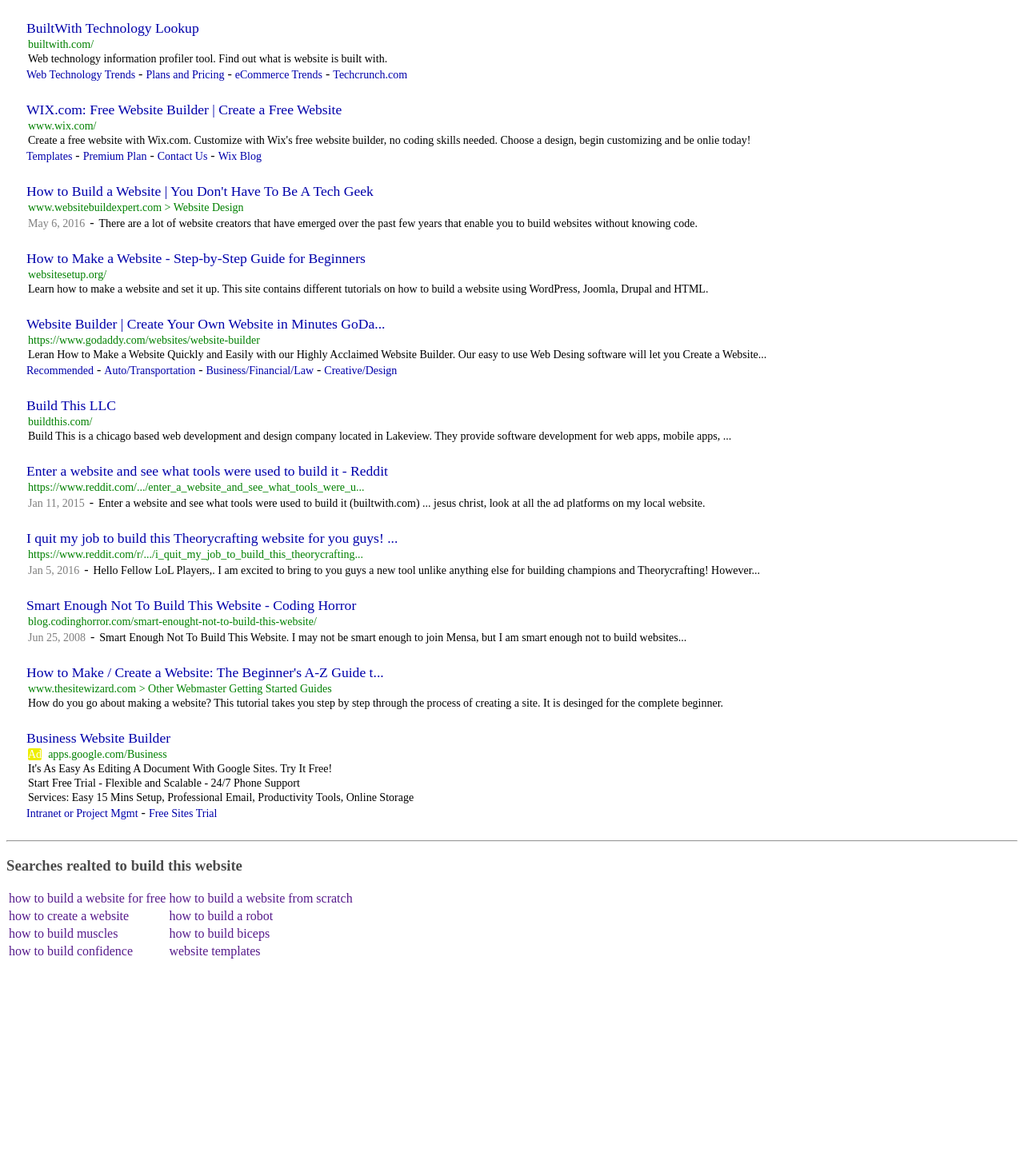
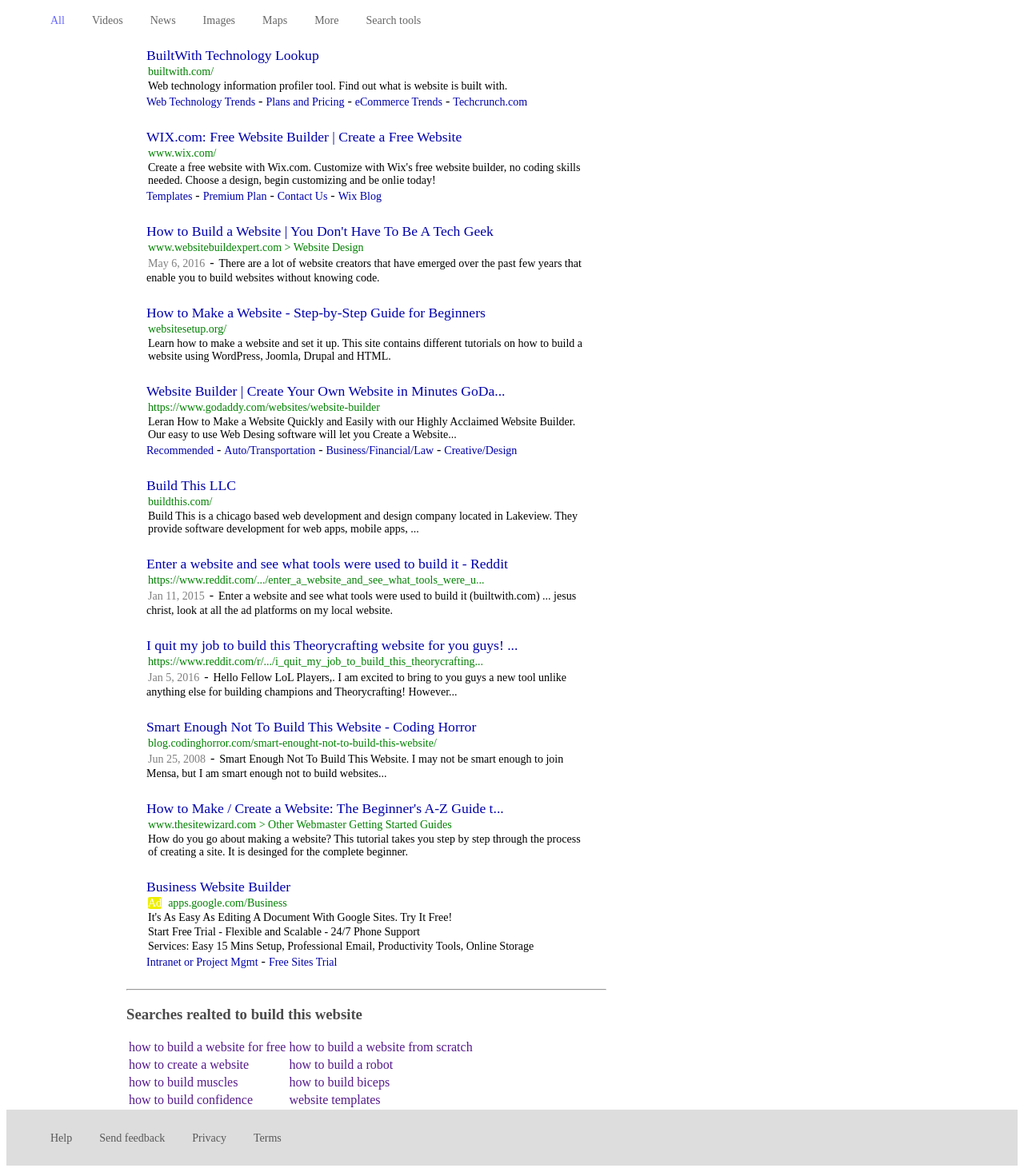
Before and after one commit to ksaimanoj/google-search-page, a plain HTML site: page index.html in a window 1280 px wide. Shown: the whole page at 80% size. Before the commit the page ends 1210 px from the top, so only its background shows below. Drawn offline with Linux system fonts and the light colour scheme.

Commit message:
Add navigation bar and footer

```diff
--- a/index.html
+++ b/index.html
@@ -5,7 +5,20 @@
 		<link rel="stylesheet" type="text/css" href="styles/my-style.css">
 	</head>
 	<body>
-		<div>
+
+		<div class="nav_bar">
+			<ul>
+				<li><a href="">All</a></li>
+				<li><a href="">Videos</a></li>
+				<li><a href="">News</a></li>
+				<li><a href="">Images</a></li>
+				<li><a href="">Maps</a></li>
+				<li><a href="">More</a></li>
+				<li><a href="">Search tools</a></li>
+			</ul>
+		</div>
+
+		<div class="results_page">
 			<div class="result">
 				<a href="">BuiltWith Technology Lookup</a>
 				<p>builtwith.com/</p>
@@ -120,5 +133,15 @@
 				</tr>
 			</table>
 		</div>
+
+		<div class="footer">
+			<ul>
+				<li><a href="">Help</a></li>
+				<li><a href="">Send feedback</a></li>
+				<li><a href="">Privacy</a></li>
+				<li><a href="">Terms</a></li>
+			</ul>
+		</div>
+
 	</body>
 </html>
--- a/styles/my-style.css
+++ b/styles/my-style.css
@@ -51,3 +51,53 @@ h3 {
 table a{
 	text-decoration: none;
 }
+
+.nav_bar ul {
+	list-style-type: none;
+}
+
+.nav_bar li {
+	display: inline;
+	padding: 15px;
+	font-size: 14px;
+	opacity: 0.60;
+}
+
+.nav_bar li:first-child a{
+	color: blue;
+}
+
+.nav_bar li a {
+	text-decoration: none;
+	color: black;
+}
+
+.nav_bar li:hover {
+	opacity: 1;
+}
+
+.footer ul {
+	list-style-type: none;
+}
+
+.footer li {
+	opacity: 0.6;
+	font-size: 14px;
+	display: inline;
+	padding: 15px;
+}
+
+.footer li a {
+	text-decoration: none;
+	color: black;
+}
+
+.footer {
+	background-color: #ddd;
+	padding: 10px 0;
+}
+
+.results_page {
+	width: 600px;
+	margin: 0 0 0 150px;
+}
```
